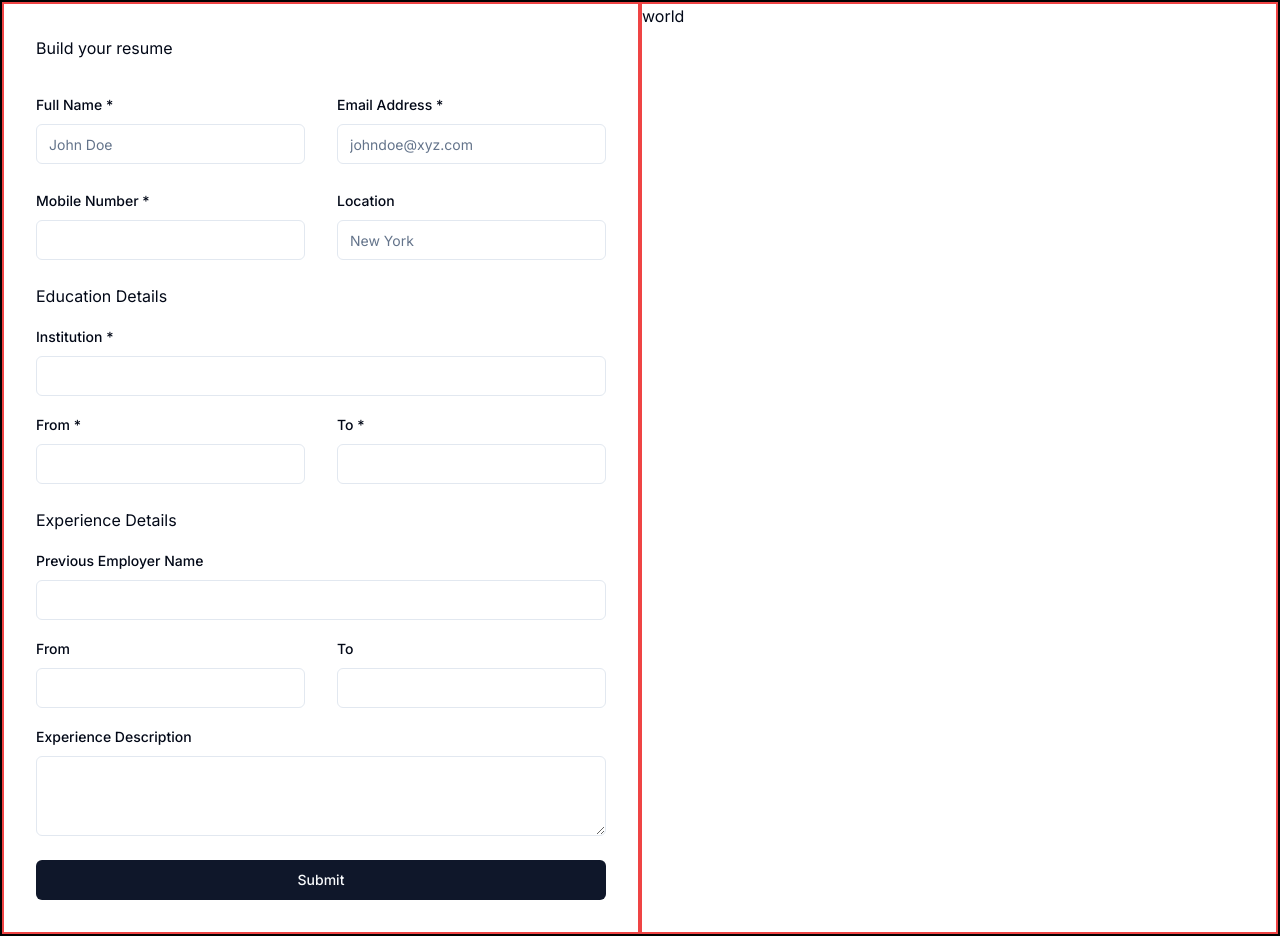
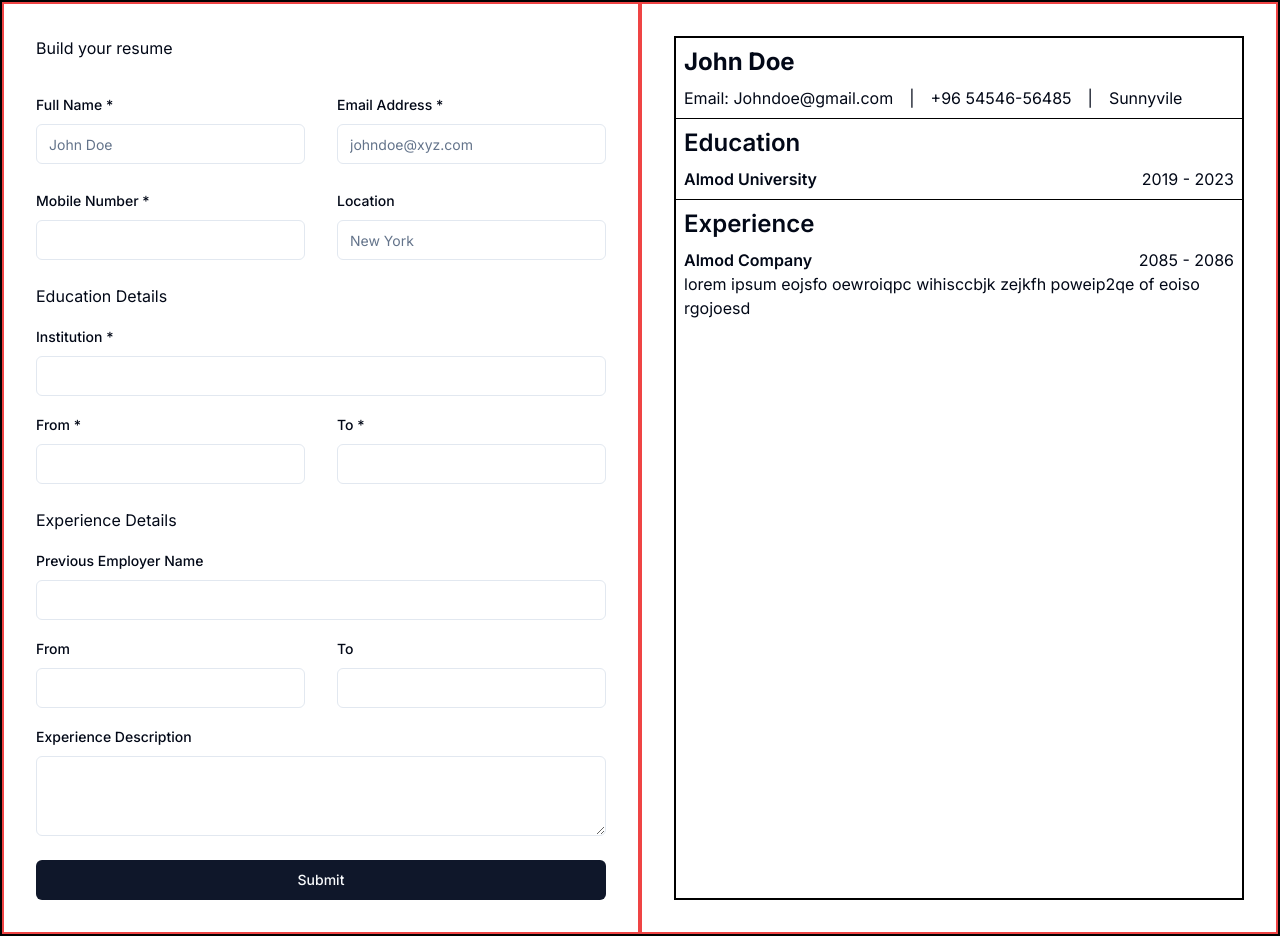
Before and after one commit to Anandprabhu530/Mirthly, a Next.js app: page /resume in a window 1280 px wide. Built offline with nearby package versions, Linux system fonts and the light colour scheme.

Commit message:
Resume Preview

```diff
--- a/app/resume/page.tsx
+++ b/app/resume/page.tsx
@@ -5,7 +5,20 @@ import { Button } from "@/components/ui/button";
 import { useState } from "react";
 
 const Resume = () => {
-  const [data, setData] = useState("");
+  const [data, setData] = useState({
+    Fullname: "John Doe",
+    Email: "Johndoe@gmail.com",
+    Number: "+96 54546-56485",
+    Location: "Sunnyvile",
+    Education: "Almod University",
+    Education_From: "2019",
+    Education_To: "2023",
+    Experience_Description:
+      "lorem ipsum eojsfo oewroiqpc wihisccbjk zejkfh poweip2qe  of eoiso rgojoesd ",
+    Experience_From: "2085",
+    Experience_To: "2086",
+    Experience_Company: "Almod Company",
+  });
 
   const handlesubmit = () => {
     console.log("first");
@@ -17,9 +30,49 @@ const Resume = () => {
         <div className="flex border-2 border-black">
           <div className="border-2 border-red-500 basis-1/2 p-8">
             <div className="pb-8">Build your resume</div>
-            <ComboboxRes />
+            <ComboboxRes setData={setData} />
           </div>
-          <div className="border-2 border-red-500 basis-1/2">world</div>
+          <div className="border-2 border-red-500 basis-1/2 p-8">
+            <div className=" border-2 border-black h-full">
+              <div className="p-2 font-bold text-2xl">{data.Fullname}</div>
+              <div className="flex gap-4 pl-2">
+                <div>Email: {data.Email}</div>
+                <div>|</div>
+                <div>{data.Number}</div>
+                {data.Location.length != 0 && (
+                  <div className="flex gap-4">
+                    <div>|</div>
+                    <div>{data.Location}</div>
+                  </div>
+                )}
+              </div>
+              <div className="border-b border-black pb-2"></div>
+              <div className="p-2 text-2xl font-semibold">Education</div>
+              <div className="px-2 flex w-full justify-between">
+                <div className="font-semibold">{data.Education}</div>
+                <div>
+                  {data.Education_From} - {data.Education_To}
+                </div>
+              </div>
+              {data.Experience_Company.length != 0 && (
+                <div>
+                  <div className="border-b border-black pb-2"></div>
+                  <div className="p-2 text-2xl font-semibold">Experience</div>
+                  <div className="px-2">
+                    <div className="flex w-full justify-between">
+                      <div className="font-semibold">
+                        {data.Experience_Company}
+                      </div>
+                      <div>
+                        {data.Experience_From} - {data.Experience_To}
+                      </div>
+                    </div>
+                    <div>{data.Experience_Description}</div>
+                  </div>
+                </div>
+              )}
+            </div>
+          </div>
         </div>
       </div>
     </main>
--- a/components/ComboboxRes.tsx
+++ b/components/ComboboxRes.tsx
@@ -43,7 +43,7 @@ const FormSchema = z.object({
   Experience_Description: z.string(),
 });
 
-export function ComboboxRes() {
+export function ComboboxRes({ setData }) {
   const form = useForm<z.infer<typeof FormSchema>>({
     resolver: zodResolver(FormSchema),
     defaultValues: {
@@ -62,14 +62,7 @@ export function ComboboxRes() {
   });
 
   function onSubmit(data: z.infer<typeof FormSchema>) {
-    toast({
-      title: "You submitted the following values:",
-      description: (
-        <pre className="mt-2 w-[340px] rounded-md bg-slate-950 p-4">
-          <code className="text-white">{JSON.stringify(data, null, 2)}</code>
-        </pre>
-      ),
-    });
+    setData(data);
   }
 
   return (
```
